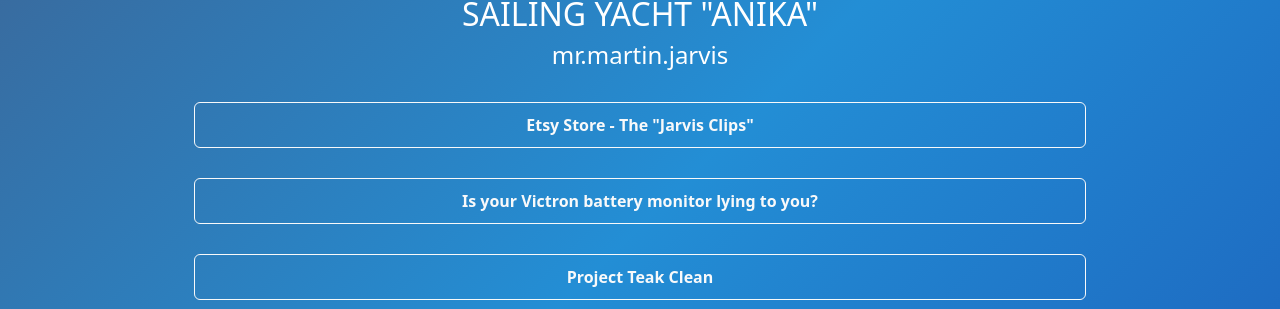
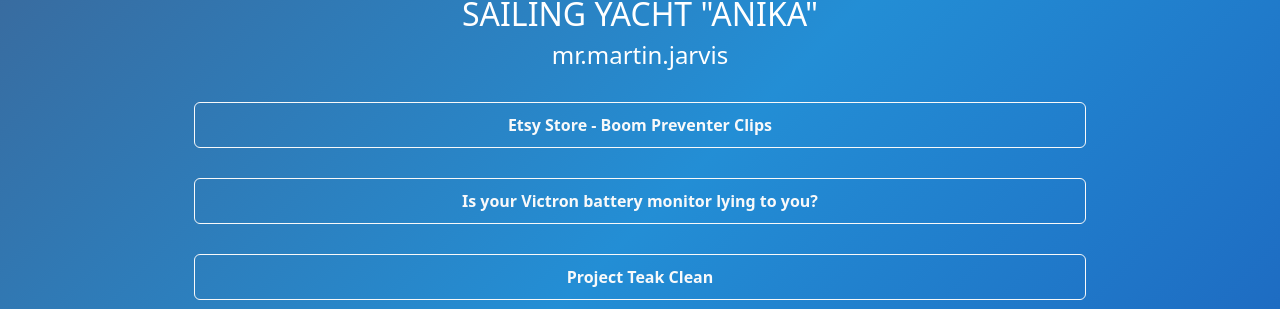
Before and after one commit to freakent/gone-sailing, a Jekyll site: the page built from insta.html, in a window 1280 px wide. Shown: the part 165-474 px from the top of the page. Built offline with Jekyll 4.4.1, drawn with Linux system fonts in a browser that asks for light colours.

Commit message:
Update insta.html
Change link label to boom preventer clips

```diff
--- a/insta.html
+++ b/insta.html
@@ -129,7 +129,7 @@ h6 {
                 <div class="text-center">
 
                     <div style="padding-bottom: 30px;">
-                        <button onclick="location.href='https://www.etsy.com/uk/listing/1196786652/boom-preventer-clips-set-of-3-clips?ref=listings_manager_grid'" type="button" class="btn btn-outline-light shake" style="width: 80%; padding-top:10px; padding-bottom:10px; font-weight: 600;">Etsy Store - The "Jarvis Clips"</button>
+                        <button onclick="location.href='https://www.etsy.com/uk/listing/1196786652/boom-preventer-clips-set-of-3-clips?ref=listings_manager_grid'" type="button" class="btn btn-outline-light shake" style="width: 80%; padding-top:10px; padding-bottom:10px; font-weight: 600;">Etsy Store - Boom Preventer Clips</button>
                     </div>
 
 					{% for link in page.links %}
```
